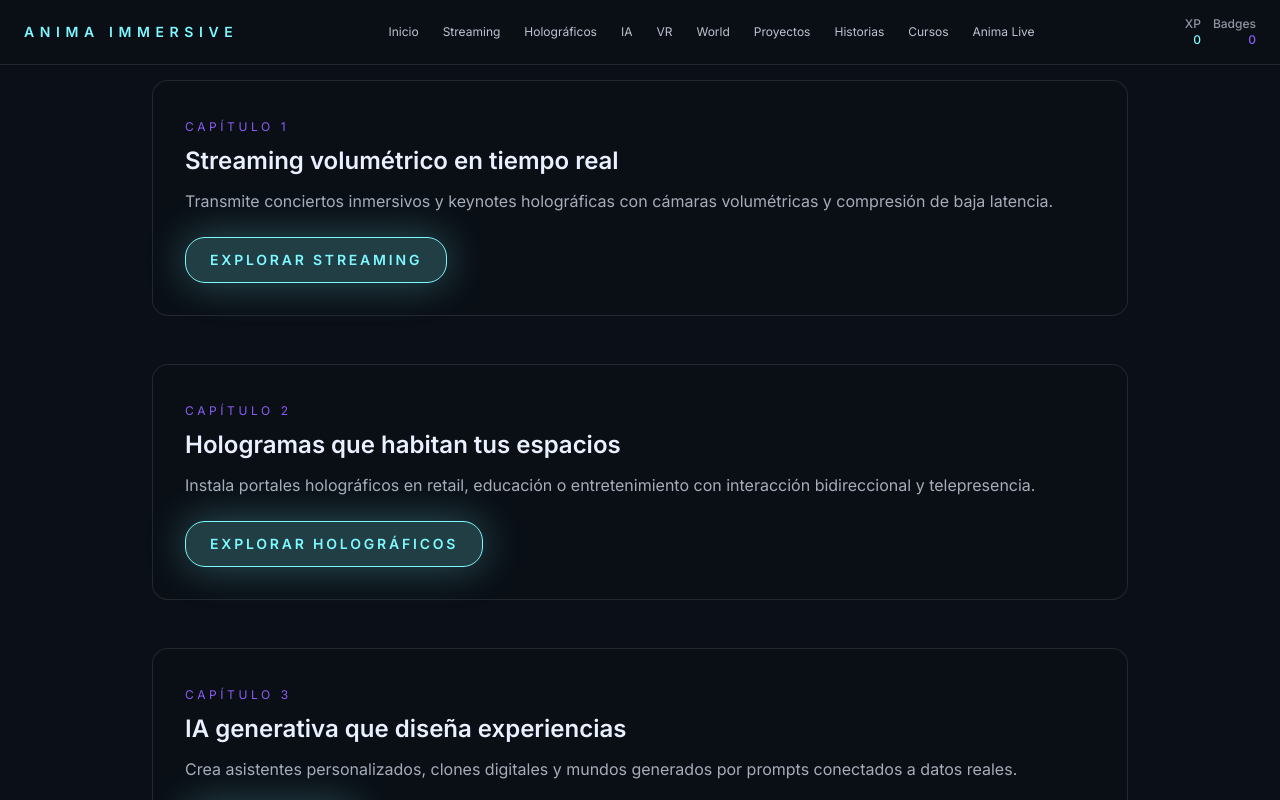
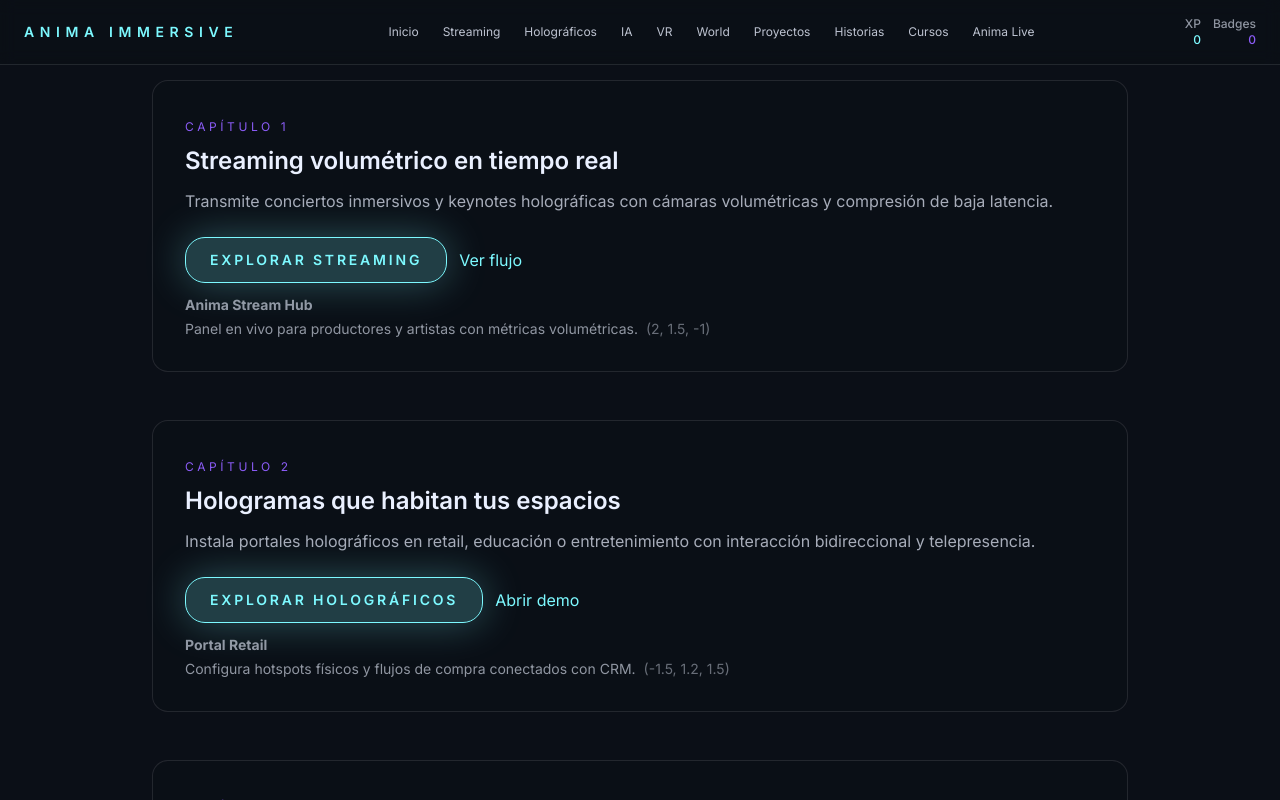
Before and after one commit to juanmacodes/webanima, a Next.js app in the folder anima-immersive/: page / in a window 1280 px wide. Shown: the top 800 px of the page. Built offline with nearby package versions, Linux system fonts and the light colour scheme.

Commit message:
Update ImmersiveScroll.tsx

```diff
--- a/anima-immersive/components/ImmersiveScroll.tsx
+++ b/anima-immersive/components/ImmersiveScroll.tsx
@@ -1,3 +1,4 @@
+// components/ImmersiveScroll.tsx
 'use client';
 
 import Link from 'next/link';
@@ -5,27 +6,27 @@ import React from 'react';
 
 export type Hotspot = {
   id: string;
-  /** Posiciones opcionales si las usas para anclar algo en 2D/3D */
-  x?: number;
-  y?: number;
+  title?: string;
+  description?: string;
+  /** posición 3D opcional [x, y, z] */
+  position?: [number, number, number];
+  actionLabel?: string;
+  href?: string;
 };
 
 export type Chapter = {
   id: string;
   title: string;
-  /** Etiqueta pequeña opcional */
   eyebrow?: string;
-  /** Texto descriptivo opcional */
   description?: string;
 
   /** CTA opcionales */
   ctaLabel?: string;
   ctaHref?: string;
 
-  /** Punto interactivo opcional */
+  /** Hotspot opcional */
   hotspot?: Hotspot;
 
-  /** Contenido adicional opcional */
   content?: React.ReactNode;
 };
 
@@ -45,26 +46,44 @@ const ImmersiveScroll: React.FC<Props> = ({ chapters, className }) => {
             data-hotspot-id={ch.hotspot?.id}
           >
             {ch.eyebrow ? (
-              <span className="text-xs uppercase tracking-[0.3em] text-secondary">
-                {ch.eyebrow}
-              </span>
+              <span className="text-xs uppercase tracking-[0.3em] text-secondary">{ch.eyebrow}</span>
             ) : null}
 
             <h2 className="mt-2 text-2xl font-semibold">{ch.title}</h2>
 
-            {ch.description ? (
-              <p className="mt-3 text-foreground/70">{ch.description}</p>
+            {ch.description ? <p className="mt-3 text-foreground/70">{ch.description}</p> : null}
+
+            {ch.content ? <div className="prose prose-invert mt-4">{ch.content}</div> : null}
+
+            {(ch.ctaHref && ch.ctaLabel) || ch.hotspot ? (
+              <div className="mt-6 flex flex-wrap items-center gap-3">
+                {ch.ctaHref && ch.ctaLabel ? (
+                  <Link href={ch.ctaHref} className="button-primary">
+                    {ch.ctaLabel}
+                  </Link>
+                ) : null}
+
+                {ch.hotspot && ch.hotspot.href && (
+                  <Link href={ch.hotspot.href} className="button-secondary">
+                    {ch.hotspot.actionLabel ?? 'Ver más'}
+                  </Link>
+                )}
+              </div>
             ) : null}
 
-            {ch.content ? (
-              <div className="prose prose-invert mt-4">{ch.content}</div>
-            ) : null}
-
-            {ch.ctaHref && ch.ctaLabel ? (
-              <div className="mt-6">
-                <Link href={ch.ctaHref} className="button-primary">
-                  {ch.ctaLabel}
-                </Link>
+            {ch.hotspot?.title || ch.hotspot?.description ? (
+              <div className="mt-3 text-sm text-foreground/60">
+                {ch.hotspot?.title && <strong>{ch.hotspot.title}</strong>}
+                {ch.hotspot?.description && (
+                  <p className="mt-1">
+                    {ch.hotspot.description}
+                    {ch.hotspot?.position && (
+                      <span className="ml-2 opacity-70">
+                        ({ch.hotspot.position.join(', ')})
+                      </span>
+                    )}
+                  </p>
+                )}
               </div>
             ) : null}
           </article>
```
